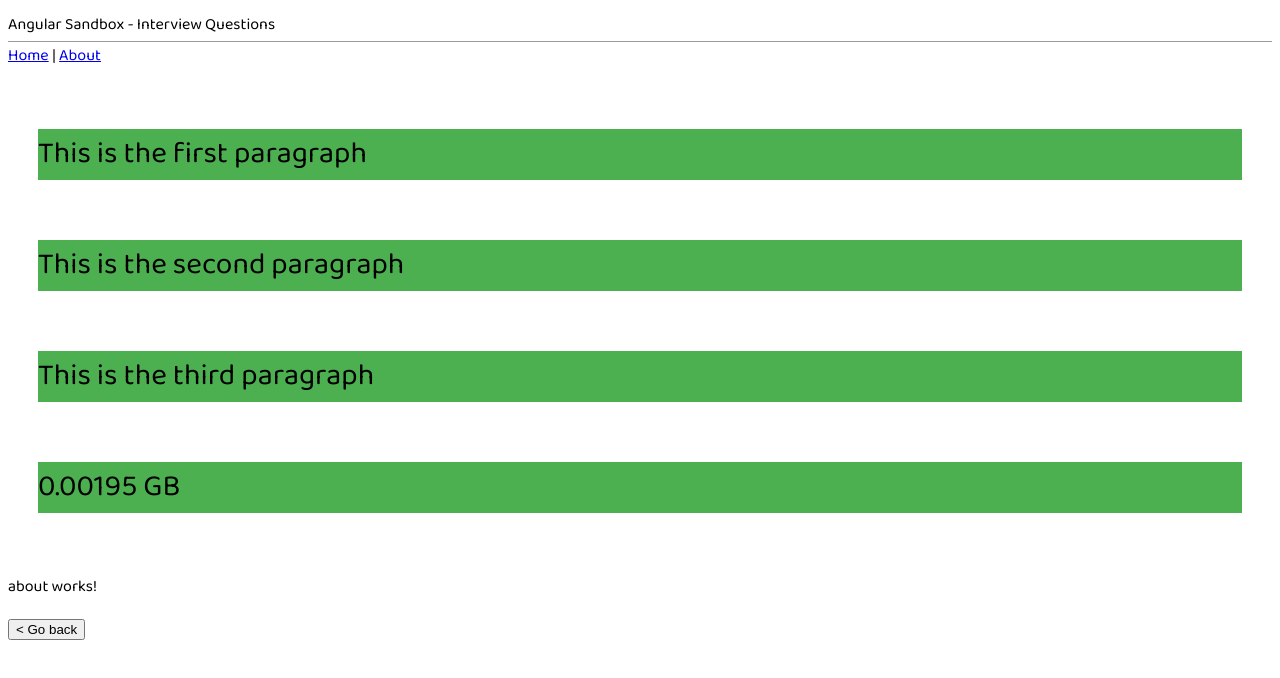
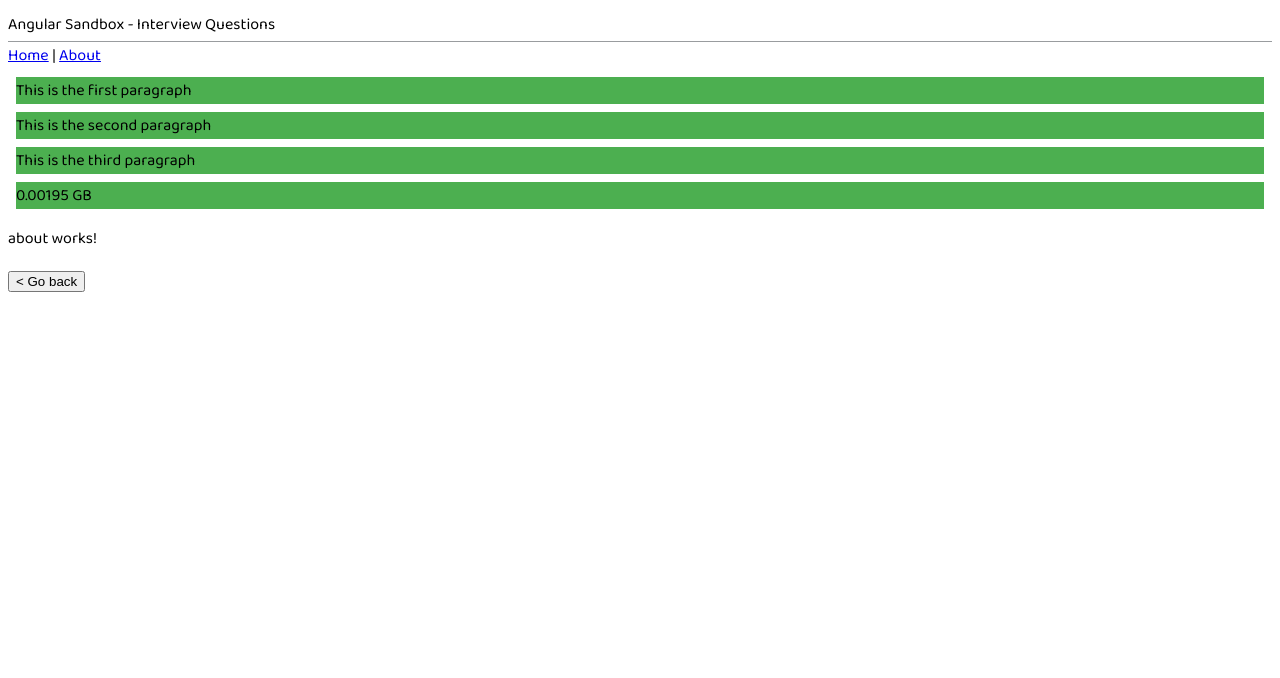
Before and after one commit to ozgursarikamis/angular-sandbox, an Angular app: page /about in a window 1280 px wide. Shown: the top 678 px of the page. Built offline with nearby package versions, Linux system fonts and the light colour scheme.

Commit message:
[REFACTOR]

```diff
--- a/src/app/app.component.html
+++ b/src/app/app.component.html
@@ -2,18 +2,5 @@
   Angular Sandbox {{ title ? " - " + title : "" }}
 </div>
 
-<a routerLink="/">Home</a> | <a routerLink="/about">About</a>
-
-<div>
-  <p appSubtitle>This is the first paragraph</p>
-  <p appSubtitle>This is the second paragraph</p>
-  <p appSubtitle>This is the third paragraph</p>
-  {{ $any(this.contacts)?.email }}
-</div>
-
-<div>
-  <p>{{ 2048 | fileSize:'GB': 5 }}</p>
-</div>
-
-
+<app-home></app-home>
 <router-outlet></router-outlet>
--- a/src/app/app.component.scss
+++ b/src/app/app.component.scss
@@ -3,10 +3,3 @@
   padding: 3px 0;
   border-bottom: 1px solid rgba(52, 58, 64, 0.5);
 }
-
-p {
-  display: block;
-  margin: 2em 1em;
-  font-size: 30px;
-  background-color: #4CAF50;
-}
--- a/src/app/app.module.ts
+++ b/src/app/app.module.ts
@@ -5,6 +5,7 @@ import { AppComponent } from './app.component';
 import { FileSizePipe } from './pipes/file-size.pipe';
 import { AboutComponent } from './about/about.component';
 import { RouterModule } from '@angular/router';
+import { HomeComponent } from './home/home.component';
 
 // Define a new DI Token:
 export const APP_CONFIG = new InjectionToken<AppConfig>('app.config'); // `app.config` is the name of the token
@@ -24,6 +25,7 @@ const routes = [
 @NgModule({
   declarations: [
     AppComponent,
+    HomeComponent,
     FileSizePipe
   ],
   imports: [
--- /dev/null
+++ b/src/app/home/home.component.css
@@ -0,0 +1,6 @@
+p {
+    display: block;
+    margin: .5em;
+    font-size: 16px;
+    background-color: #4CAF50;
+  }
--- /dev/null
+++ b/src/app/home/home.component.html
@@ -0,0 +1,12 @@
+<a routerLink="/">Home</a> | <a routerLink="/about">About</a>
+
+<div>
+  <p appSubtitle>This is the first paragraph</p>
+  <p appSubtitle>This is the second paragraph</p>
+  <p appSubtitle>This is the third paragraph</p>
+  {{ $any(this.contacts)?.email }}
+</div>
+
+<div>
+  <p>{{ 2048 | fileSize:'GB': 5 }}</p>
+</div>
```
Also changed, not shown: src/app/home/home.component.ts (added, +13 -0 lines).
